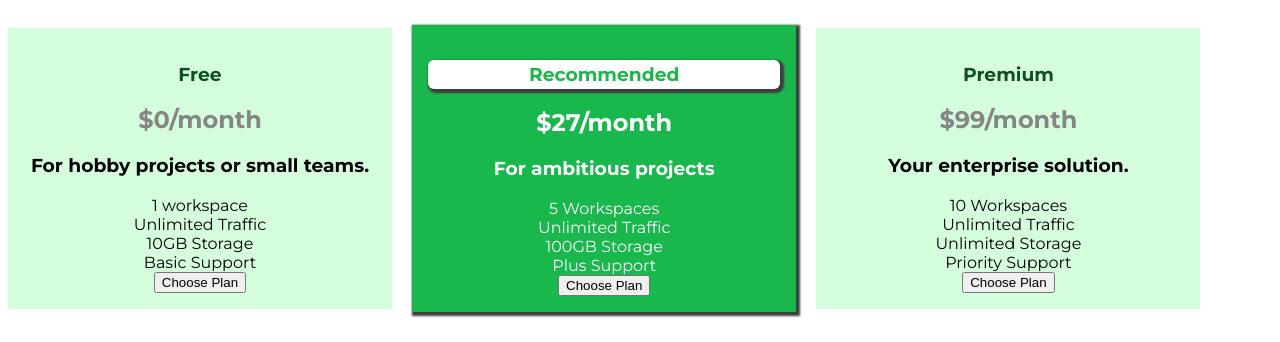
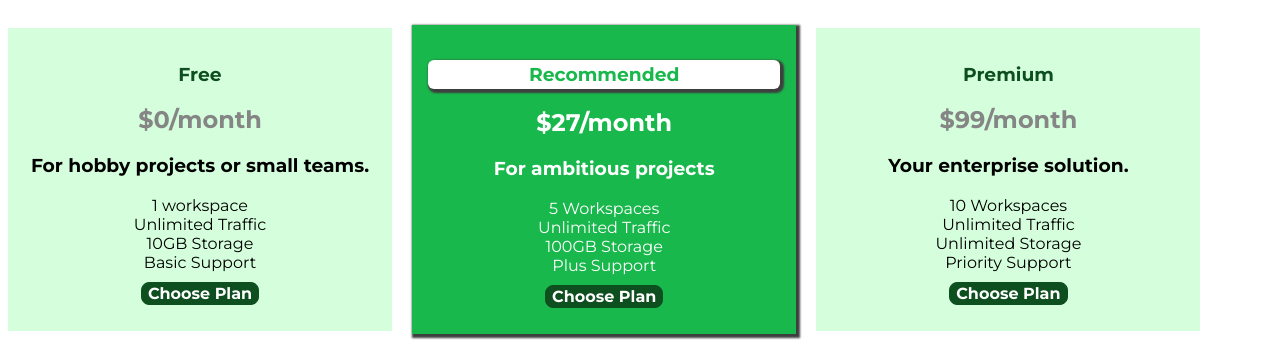
Before and after one commit to woobaik/css_, a plain HTML site: page index.html in a window 1280 px wide. Shown: the part 623-965 px from the top of the page. Before the commit the page ends 943 px from the top, so only its background shows below. Drawn offline with Linux system fonts and the light colour scheme; a web font is replaced by a local one.

Commit message:
Change all button style

```diff
--- a/index.html
+++ b/index.html
@@ -49,7 +49,7 @@
             <li>Basic Support</li>
           </ul>
           <div>
-            <button>Choose Plan</button>
+            <button class="button">Choose Plan</button>
           </div>
         </article>
         <article class="plan plan--highlighted" >
@@ -63,7 +63,7 @@
             <li>Plus Support</li>
           </ul>
           <div>
-            <button>Choose Plan</button>
+            <button class="button">Choose Plan</button>
           </div>
         </article>
         <article class="plan">
@@ -77,7 +77,7 @@
             <li>Priority Support</li>
           </ul>
           <div>
-            <button>Choose Plan</button>
+            <button class="button">Choose Plan</button>
           </div>
         </article>
       </div>
--- a/style.css
+++ b/style.css
@@ -101,6 +101,23 @@ body {
   color: #858585;
 }
 
+.button {
+  background: #0e4f1f;
+  color: white;
+  font: inherit;
+  margin: 10px;
+  border: 1.5px solid #0e4f1f;
+  border-radius: 8px;
+  font-weight: bold;
+  cursor: pointer;
+}
+
+.button:hover, .button:active, button:focus {
+  background: white;
+  color: #0e4f1f;
+  outline: none;
+}
+
 .plan--highlighted {
   background: #19b84c;
   color: white;
```
